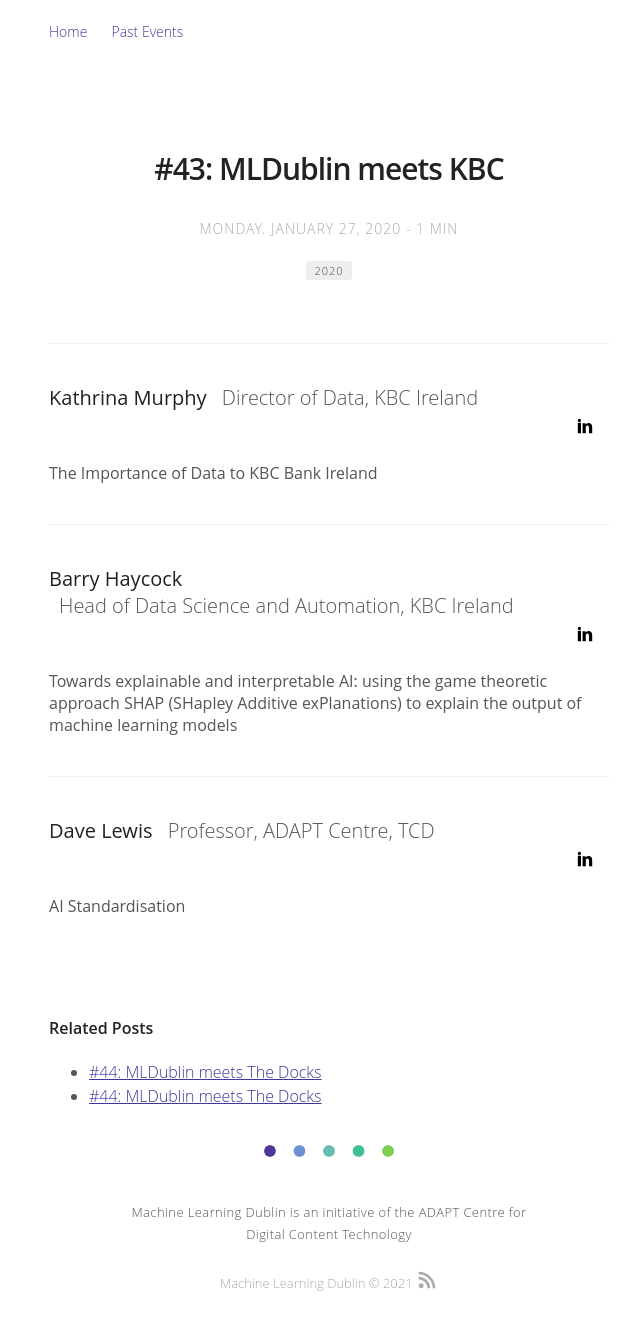
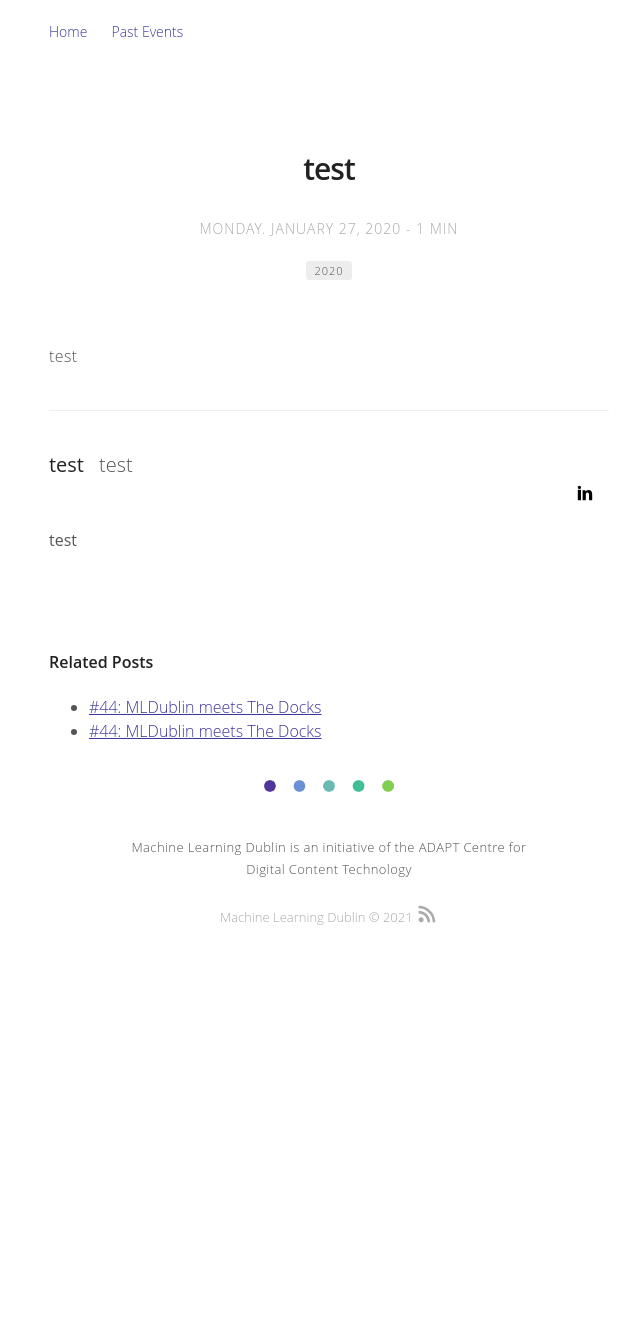
Before and after one commit to MLDublin/mldublin.github.io, a Jekyll site: the page built from _posts/2020-01-27-KBC.md, in a window 1280 px wide. Shown: the whole page, without its empty margins (311-951 px from the left). Built offline with Jekyll 4.4.1, drawn with Linux system fonts in a browser that asks for light colours; some web fonts are replaced; comment, search, counter and statistics services are not loaded; after the commit the page ends 966 px from its top, so only the background shows below that.

Commit message:
Update Events “2020-01-27-KBC”

```diff
--- a/_posts/2020-01-27-KBC.md
+++ b/_posts/2020-01-27-KBC.md
@@ -1,25 +1,16 @@
 ---
 layout: event
-title: "#43: MLDublin meets KBC"
+title: test
 date: 2020-01-27 12:00
 categories: meeting report
-tags: [["2020"]]
+tags:
+  - - "2020"
 talks:
-- speaker: Kathrina Murphy
-  job: "Director of Data, KBC Ireland"
-  linkedin: kathrinamurphy
-  title: The Importance of Data to KBC Bank Ireland
-  links:
-  video:
-- speaker: Barry Haycock
-  job: Head of Data Science and Automation, KBC Ireland
-  linkedin: bhaycock
-  title: 'Towards explainable and interpretable AI: using the game theoretic approach SHAP (SHapley Additive exPlanations) to explain the output of machine learning models'
-  links:
-  video:
-- speaker: Dave Lewis
-  job: Professor, ADAPT Centre, TCD
-  linkedin: dave-lewis-13626a
-  title: "AI Standardisation"
-  links:
+  - speaker: test
+    job: test
+    linkedin: test
+    title: test
+    links: null
+    video: null
 ---
+test
```
